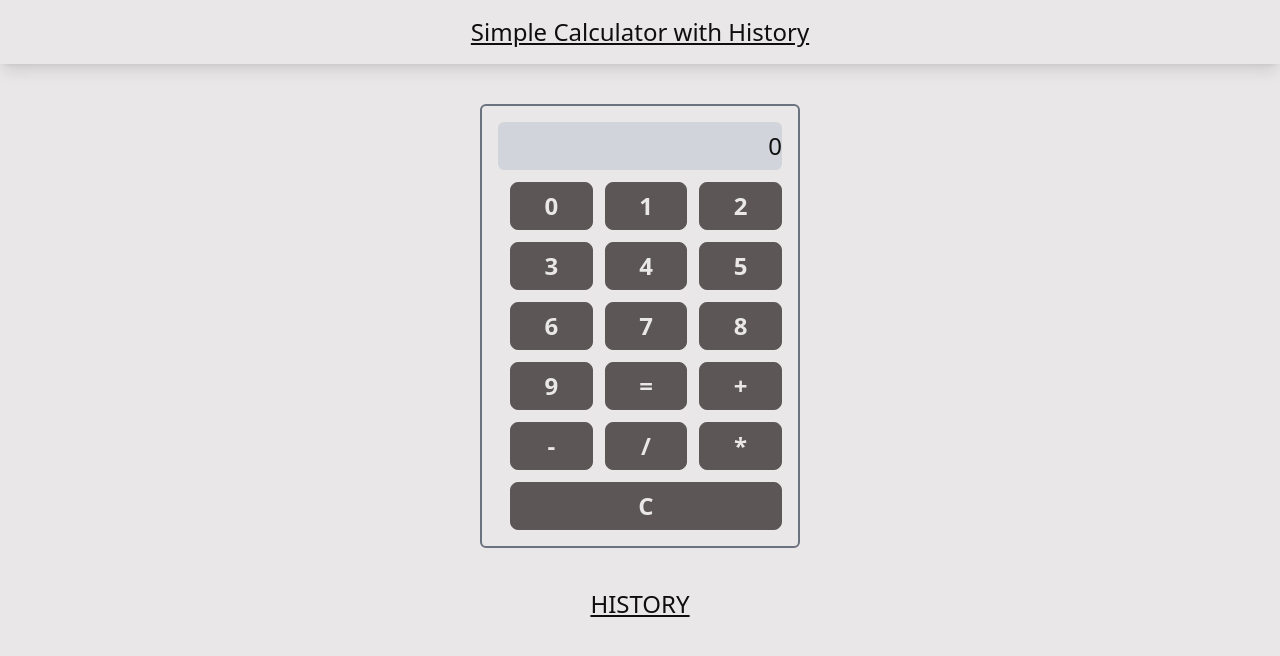
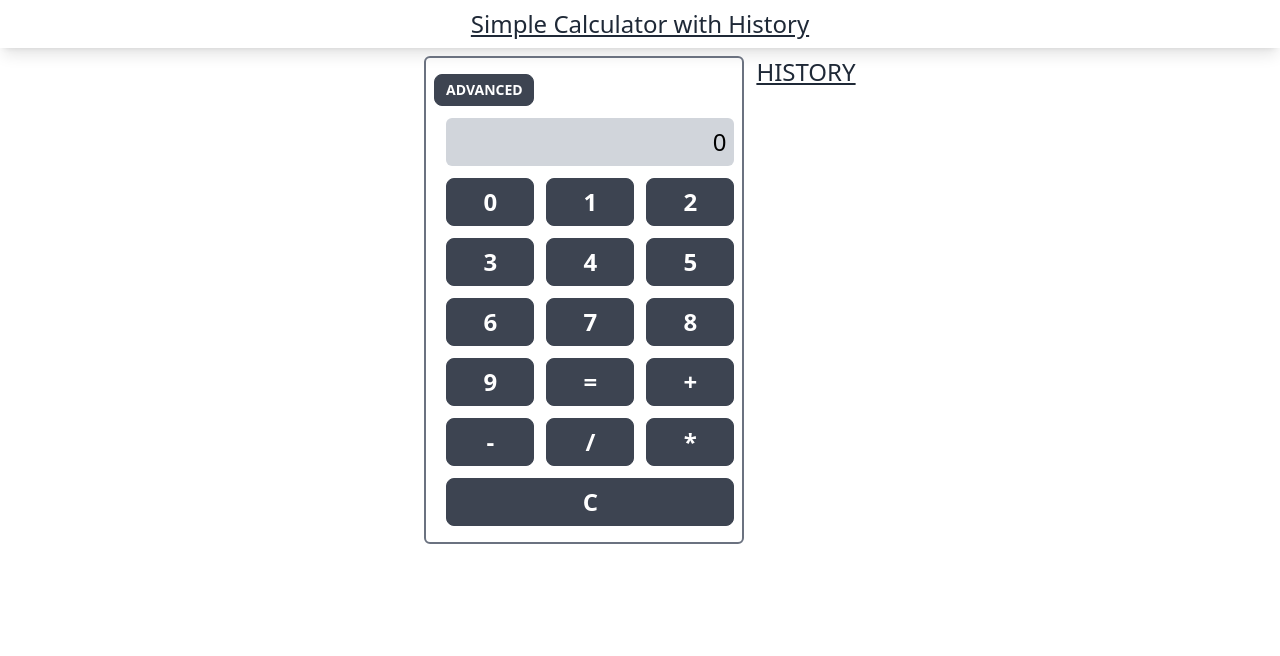
Before and after one commit to Q-T5/simple-vue3-calc, a Vue app: page / in a window 1280 px wide. Shown: the top 656 px of the page. Built offline with nearby package versions, Linux system fonts and the light colour scheme.

Commit message:
Updated calculator with advanced Math buttons.

```diff
--- a/index.html
+++ b/index.html
@@ -1,5 +1,5 @@
 <!DOCTYPE html>
-<html lang="en" data-theme="garden">
+<html lang="en" data-theme="">
   <head>
     <meta charset="UTF-8" />
     <link rel="icon" href="/favicon.ico" />
--- a/src/App.vue
+++ b/src/App.vue
@@ -1,41 +1,75 @@
 <template>
-  <div class="shadow-lg py-4 text-center text-2xl underline">
+  <div class="shadow-lg py-2 text-center text-2xl underline">
     Simple Calculator with History
   </div>
-  <my-calculator @addToHistory="updateHistory" :historyCalc="previousCalc" />
-  <h3 class="flex justify-center text-2xl underline pb-2 uppercase">History</h3>
-  <div v-for="(calc, index) in pastCalculations" :key="calc.previous" class="flex justify-center space-y-5">
-      <div class="border-2 text-2xl mt-2 rounded-lg border-black w-32 text-center hover:border-green-400" @click="previousCalc = index">
-        <p>
-          {{ calc.previous }}
-          {{ calc.operator }}
-          {{ calc.query }}
-        </p>
+
+  <div class="flex flex-col items-center md:flex-row md:justify-center md:items-start md:space-x-3 pt-2">
+    <my-calculator @addToHistory="updateHistory" @changeNotifMessage="showNotificationPopup" :historyCalc="previousCalc" @advMathBtnClicked="notifAdvMthBtnClicked" />
+    <div class="pt-2 md:pt-0">
+      <h3 class="text-2xl underline pb-2 uppercase text-center">History</h3>
+      <div v-for="(calc, index) in pastCalculations" :key="calc.previous" class="">
+        <div class="border-2 text-2xl mt-2 rounded-lg border-black w-32 text-center hover:border-green-400" @click="previousCalc = index,notifMessage = 'Showing Result for Clicked Calculation.', showNotification = true">
+          <p>
+            {{ calc.previous }}
+            {{ calc.operator }}
+            {{ calc.query }}
+          </p>
+        </div>
       </div>
+    </div>
+  </div>
+
+  <div class="relative">
+    <notification class="fixed md:left-[35%] bottom-2 left-2 daisyui-alert max-w-fit rounded-md border-l-8" v-show="showNotification" :message="notifMessage" />
   </div>
 </template>
 
 <script>
+import Notification from './components/Notification.vue';
 import MyCalculator from './components/MyCalculator.vue'
   export default {
     "name": "App",
     "components": {
-      MyCalculator
+      MyCalculator, Notification
     },
     data() {
       return {
         "pastCalculations": [],
         "previousCalc": null,
+        "showNotification": false,
+        "notifMessage": "",
+        "anyAdvMthBtnClicked": 0
       }
     },
     methods: {
       updateHistory(historyBuffer) {
         this.pastCalculations = historyBuffer;
+      },
+      showNotificationPopup(showAdvancedButtonAlreadyClicked) {
+        if(showAdvancedButtonAlreadyClicked == 1) {
+          this.notifMessage = "Showing Advanced View. Click Again to Close."
+          this.showNotification = true;
+        }
+
+      },
+      notifAdvMthBtnClicked() {
+        if(this.anyAdvMthBtnClicked == 0) {
+          this.anyAdvMthBtnClicked = 1;
+          this.notifMessage = "Disabled Operators(+, /, *, -). Click Again to Enable."
+          this.showNotification = true;
+        } else {
+          this.anyAdvMthBtnClicked = 0;
+        }
+      }
+    },
+    "watch": {
+      showNotification() {
+        if(this.showNotification == true) {
+          setTimeout(() => {
+            this.showNotification = false;
+          }, 2000);
+        }
       }
     }
   }
 </script>
-
-<style scoped>
-
-</style>
--- a/src/components/MyCalculator.vue
+++ b/src/components/MyCalculator.vue
@@ -1,7 +1,9 @@
 <template>
-  <div class="p-10 flex flex-col items-center justify-center md:flex-row">
-    <div class="w-80 grid grid-cols-3 space-x-3 space-y-3 border-2 rounded-md border-gray-500 px-4 py-4">
-      <div class="bg-gray-300 col-span-3 py-2 text-2xl rounded-md text-end" v-text="query"></div>
+  <div class="w-80 grid grid-cols-3 space-x-3 space-y-3 border-2 rounded-md border-gray-500 px-2 py-4">
+    <div class="daisyui-btn daisyui-btn-sm no-animation" @click="showAdvanced ? showAdvanced = false : showAdvanced = true, disableOperators ? disableOperators = false : disableOperators = false, showAdvancedButtonAlreadyClicked == 0 ? showAdvancedButtonAlreadyClicked = 1 : showAdvancedButtonAlreadyClicked = 0, $emit('changeNotifMessage', showAdvancedButtonAlreadyClicked)">
+      Advanced
+    </div>
+    <div class="bg-gray-300 col-span-3 py-2 text-2xl rounded-md text-end text-black px-2" v-text="query"></div>
     <button class="calc-buttons" @click="number(0)">0</button>
     <button class="calc-buttons" @click="number(1)">1</button>
     <button class="calc-buttons" @click="number(2)">2</button>
@@ -13,19 +15,23 @@
     <button class="calc-buttons" @click="number(8)">8</button>
     <button class="calc-buttons" @click="number(9)">9</button>
     <button class="calc-buttons" @click="calculate(), $emit('addToHistory', historyBuffer)">=</button>
-      <button class="calc-buttons" @click="sign('+')">+</button>
-      <button class="calc-buttons" @click="sign('-')">-</button>
-      <button class="calc-buttons" @click="sign('/')">/</button>
-      <button class="calc-buttons" @click="sign('*')">*</button>
+    <button class="calc-buttons" @click="sign('+')" :disabled="disableOperators">+</button>
+    <button class="calc-buttons" @click="sign('-')" :disabled="disableOperators">-</button>
+    <button class="calc-buttons" @click="sign('/')" :disabled="disableOperators">/</button>
+    <button class="calc-buttons" @click="sign('*')" :disabled="disableOperators">*</button>
+    <button class="calc-buttons" v-show="showAdvanced" @click="disableOperators ? disableOperators = false : disableOperators = true, $emit('advMathBtnClicked')">SIN</button>
+    <button class="calc-buttons" v-show="showAdvanced" @click="disableOperators ? disableOperators = false : disableOperators = true, $emit('advMathBtnClicked')">COS</button>
+    <button class="calc-buttons" v-show="showAdvanced" @click="disableOperators ? disableOperators = false : disableOperators = true, $emit('advMathBtnClicked')">TAN</button>
+    <button class="calc-buttons" v-show="showAdvanced" @click="disableOperators ? disableOperators = false : disableOperators = true, $emit('advMathBtnClicked')">SQRT</button>
+    <button class="calc-buttons col-span-2" v-show="showAdvanced" @click="disableOperators ? disableOperators = false : disableOperators = true, $emit('advMathBtnClicked')">CBRT</button>
     <button class="calc-buttons col-span-3" @click="clearQuery">C</button>
-    </div>
   </div>
 </template>
 
 <script>
   export default {
     "name": "MyCalculator",
-    "emits": ["addToHistory"],
+    "emits": ["addToHistory", "changeNotifMessage", "advMathBtnClicked"],
     "props": ["historyCalc"],
     data() {
       return {
@@ -34,6 +40,9 @@
         "operator": "",
         "result": "",
         "historyBuffer": [],
+        "showAdvanced": false,
+        "disableOperators": false,
+        "showAdvancedButtonAlreadyClicked": 0
       }
     },
     "methods": {
--- /dev/null
+++ b/src/components/Notification.vue
@@ -0,0 +1,10 @@
+<template>
+    <h3> {{ message }}</h3>
+</template>
+
+<script>
+    export default {
+        "name": "Notification",
+        "props": ["message"]
+    }
+</script>
```
Lines whose indentation alone changed are shown as unchanged.
